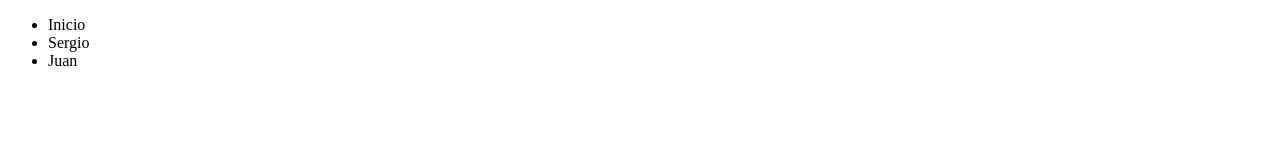
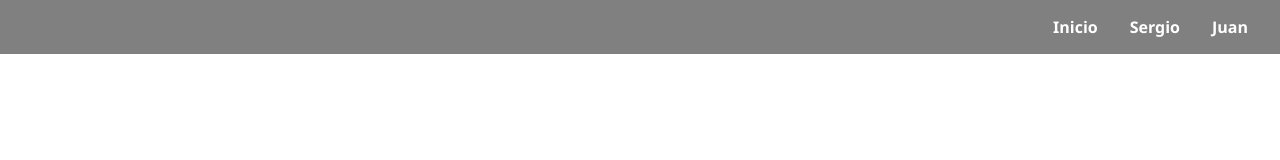
Before and after one commit to Gustavo-Jonapa/Demo_GuSeJu, a plain HTML site: page sergio.html in a window 1280 px wide. Drawn offline with Linux system fonts and the light colour scheme.

Commit message:
Cambios en menu de sergio

```diff
--- a/sergio.html
+++ b/sergio.html
@@ -3,14 +3,50 @@
 <head>
     <meta charset="UTF-8">
     <meta name="viewport" content="width=device-width, initial-scale=1.0">
-    <title>Document</title>
+    <title>Document.sex</title>
+    <style>
+        body{
+            margin: 0;
+            font-family: 'Segoe UI', Tahoma, Geneva, Verdana, sans-serif;
+            box-sizing: border-box;
+        }
+        nav{
+            background-color: grey;
+            padding: 1rem;
+        }
+        nav ul{
+            list-style: none;
+            padding: 0;
+            margin: 0;
+            display: flex;
+            justify-content: flex-end;
+            align-items: center;
+
+        }
+        nav li{
+            margin: 0 1rem;
+
+        }
+        nav a{
+            color: white;
+            text-decoration: none;
+            font-weight: bold;
+            font-size: 1.2;
+            padding: 0.5rem 1 rem;
+            transition: bacground-color 0.3s ease;
+        }
+        nav a:hover{
+        background-color: #555;
+        border-radius: 5px;
+        }
+    </style>
 </head>
 <body>
     <nav>
         <ul>
-            <li><a href="index.html"></a>Inicio</li>
-            <li><a href="sergio.html"></a>Sergio</li>
-            <li><a href="juan.html"></a>Juan</li>
+            <li><a href="index.html">Inicio</a></li>
+            <li><a href="sergio.html">Sergio</a></li>
+            <li><a href="juan.html">Juan</a></li>
         </ul>
     </nav>
 </body>
```
